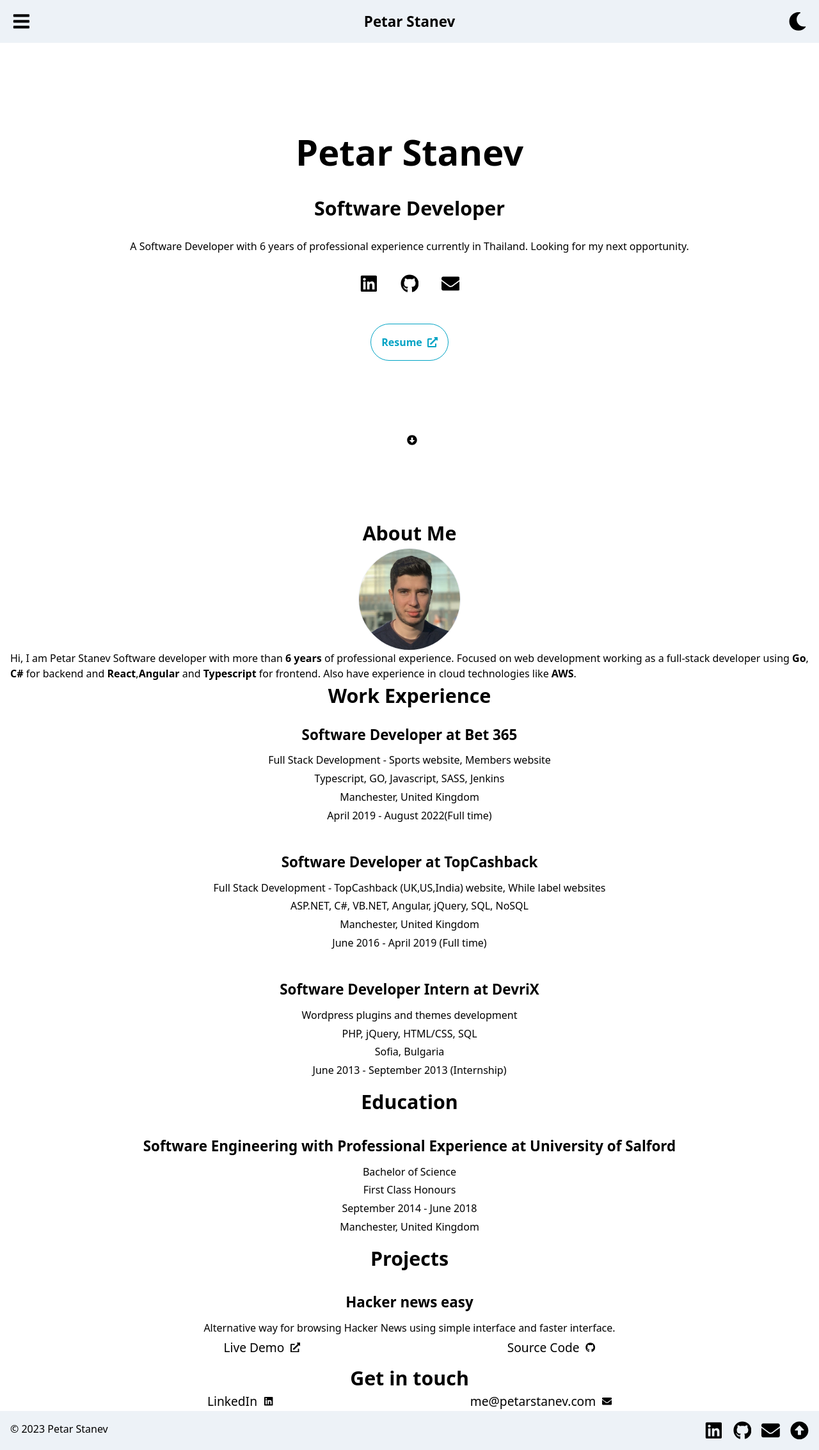
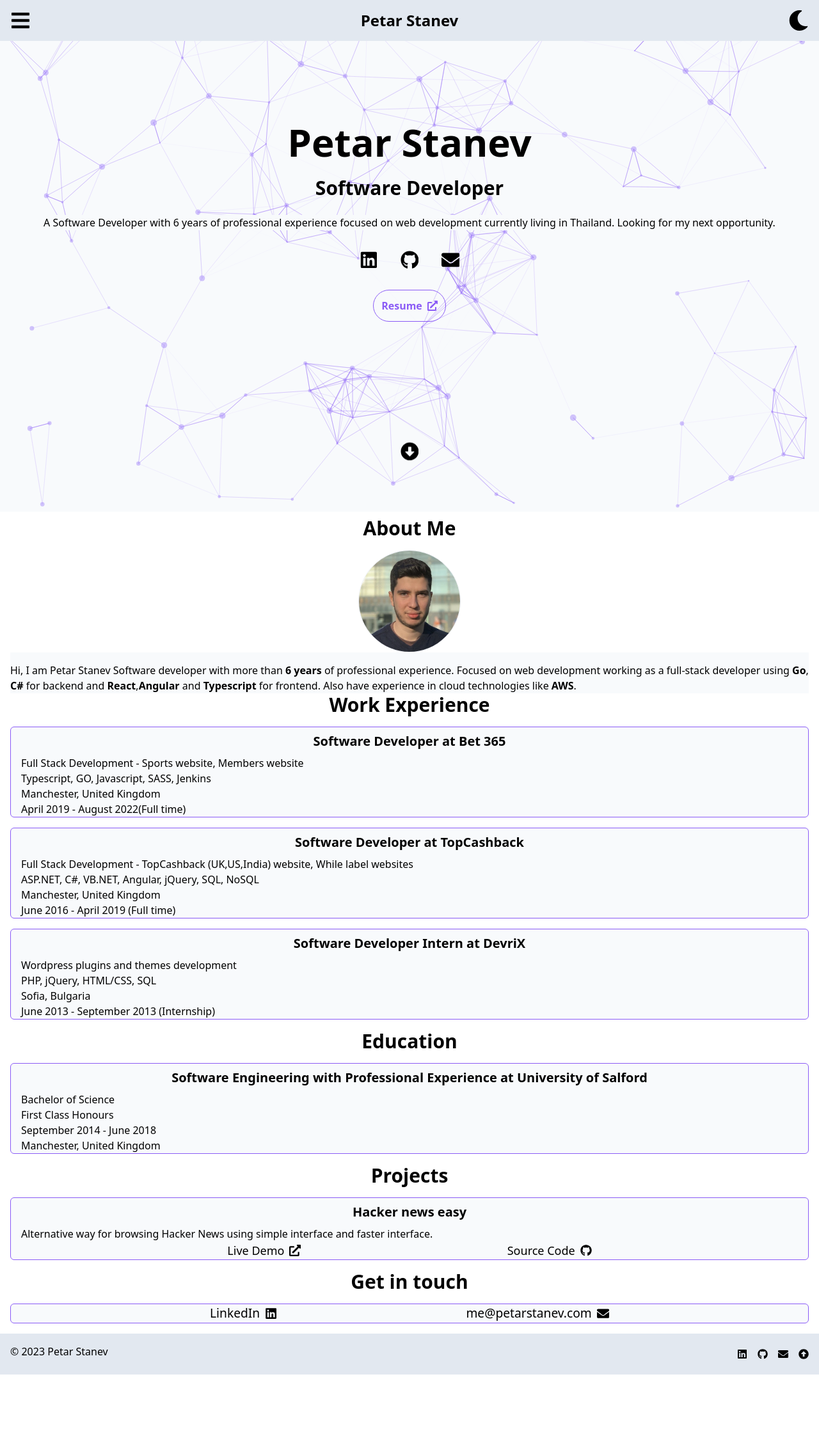
Before and after one commit to petarstanev/petarstanev.github.io, a Next.js app: page / in a window 1280 px wide. Shown: the whole page at 64% size. After the commit the page ends 2149 px from the top, so only its background shows below. Built offline with nearby package versions, Linux system fonts and the light colour scheme.

Commit message:
Add tsparticles and updated styles

```diff
--- a/components/About.tsx
+++ b/components/About.tsx
@@ -1,14 +1,14 @@
 
 const About = () => {
   return (
-    <section className="flex flex-col px-[1em] py-0 items-center">
-      <h2 className="text-center text-[1.9em]">About Me</h2>
+    <section className="flex flex-col px-4 items-center">
+      <h2 className="text-center text-3xl pb-4">About Me</h2>
       <img
-        className="w-[10em] border rounded-full border-solid border-[#eceff4]"
+        className="w-40 border rounded-full border-solid border-[#eceff4]"
         src="/profile.webp"
         alt="Petar Stanev profile photo"
       />
-      <p>
+      <p className="bg-slate-50 pt-4">
         Hi, I am Petar Stanev Software developer with more than
         <b> 6 years</b> of professional experience. Focused on web development
         working as a full-stack developer using <b>Go</b>, <b>C#</b> for backend
--- /dev/null
+++ b/components/Background.tsx
@@ -0,0 +1,85 @@
+import { useCallback } from "react";
+import Particles from "react-particles";
+import type { Container, Engine } from "tsparticles-engine";
+import { loadFull } from "tsparticles";
+
+const Background = () => {
+  const particlesInit = useCallback(async (engine: Engine) => {
+    console.log(engine);
+
+    // you can initialize the tsParticles instance (engine) here, adding custom shapes or presets
+    // this loads the tsparticles package bundle, it's the easiest method for getting everything ready
+    // starting from v2 you can add only the features you need reducing the bundle size
+    await loadFull(engine);
+  }, []);
+
+  //   const particlesLoaded = useCallback(
+  //     async (container: Container | undefined) => {
+  //       await console.log(container);
+  //     },
+  //     []
+  //   );
+
+  return (
+    <Particles
+      id="tsparticles"
+      className="absolute z-[-1]"
+      init={particlesInit}
+    //   height='100em'
+      //   loaded={particlesLoaded}
+      options={{
+        fullScreen: true,
+        background: {
+          color: {
+            value: "#f8fafc", //state-50
+          },
+        },
+        fpsLimit: 120,
+        particles: {
+          color: {
+            value: "#a78bfa",//violet-400
+          },
+          links: {
+            color: "#8b5cf6",
+            distance: 150,
+            enable: true,
+            opacity: 0.5,
+            width: 1,
+          },
+          collisions: {
+            enable: true,
+          },
+          move: {
+            direction: "none",
+            enable: true,
+            outModes: {
+              default: "bounce",
+            },
+            random: false,
+            speed: 2,
+            straight: false,
+          },
+          number: {
+            density: {
+              enable: true,
+              area: 800,
+            },
+            value: 100,
+          },
+          opacity: {
+            value: 0.5,
+          },
+          shape: {
+            type: "circle",
+          },
+          size: {
+            value: { min: 1, max: 5 },
+          },
+        },
+        detectRetina: true,
+      }}
+    />
+  );
+};
+
+export default Background;
--- a/components/Contact.jsx
+++ b/components/Contact.jsx
@@ -4,23 +4,31 @@ import { IconContext } from "react-icons";
 
 const Contact = () => {
   return (
-    <section className="flex flex-col px-[1em] py-0">
-      <h2 className="text-center text-[1.9em]">Get in touch</h2>
+    <section className="flex flex-col px-4">
+      <h2 className="text-center text-3xl">Get in touch</h2>
+      <article className="border px-4 my-4 rounded-md border-violet-500 bg-slate-50">
+
         <aside className="flex justify-evenly">
-        <IconContext.Provider value={{ size: ".8em", className: "ml-[.5em]" }}>
+          <IconContext.Provider
+            value={{ size: "1em", className: "ml-2" }}
+          >
             <a
-            className="flex text-[1.2em] items-baseline"
+              className="flex text-[1.2em] items-center"
               href="https://www.linkedin.com/in/petarstanev"
             >
               LinkedIn
               <FaLinkedin />
             </a>
-          <a className="flex text-[1.2em] items-baseline" href="mailto:me@petarstanev.com">
+            <a
+              className="flex text-[1.2em] items-center"
+              href="mailto:me@petarstanev.com"
+            >
               me@petarstanev.com
               <FaEnvelope />
             </a>
           </IconContext.Provider>
         </aside>
+      </article>
     </section>
   );
 };
--- a/components/Education.tsx
+++ b/components/Education.tsx
@@ -1,10 +1,9 @@
-
 const Education = () => {
   return (
-    <section className="flex flex-col px-[1em] py-0">
-        <h2 className="text-center text-[1.9em]">Education</h2>
-        <article className="mt-[0.5em] p-2.5 rounded-[20px] border-solid border-[#e6e6e6]">
-          <h3 className="text-[1.4em] text-center mx-0 my-[0.5em]">
+    <section className="flex flex-col px-4">
+      <h2 className="text-center text-3xl">Education</h2>
+      <article className="border px-4 my-4 rounded-md border-violet-500 bg-slate-50">
+        <h3 className="text-xl text-center my-2">
           Software Engineering with Professional Experience at{" "}
           <a
             href="https://www.salford.ac.uk/courses/undergraduate/software-engineering-professional-experience"
@@ -14,14 +13,10 @@ const Education = () => {
             University of Salford
           </a>
         </h3>
-          <p className="text-center mx-0 my-[0.3em]">Bachelor of Science</p>
-          <p className="text-center mx-0 my-[0.3em]">First Class Honours</p>
-          <p className="text-center mx-0 my-[0.3em]">
-            September 2014 - June 2018
-          </p>
-          <p className="text-center mx-0 my-[0.3em]">
-            Manchester, United Kingdom
-          </p>
+        <p>Bachelor of Science</p>
+        <p>First Class Honours</p>
+        <p>September 2014 - June 2018</p>
+        <p>Manchester, United Kingdom</p>
       </article>
     </section>
   );
--- a/components/Footer.jsx
+++ b/components/Footer.jsx
@@ -6,12 +6,12 @@ import { IconContext } from "react-icons";
 
 const Footer = () => {
   return (
-    <footer className="bg-[#edf2f7] flex p-[1em]">
-      <p className="flex-[1]">© 2023 Petar Stanev</p>
-      <section className="flex flex-[1] justify-end items-center">
-        <IconContext.Provider value={{ size: "1.8em" }}>
+    <footer className="flex bg-slate-200 p-4 h-16">
+      <p className="flex-1">© 2023 Petar Stanev</p>
+      <section className="flex flex-1 justify-end items-center">
+        <IconContext.Provider value={{ size: "1em" }}>
           <a
-            className="flex-[0_1_2em] pl-[1em]"
+            className="flex-[0_1_2em] pl-4"
             href="https://www.linkedin.com/in/petarstanev"
             target="_blank"
             rel="noopener noreferrer"
@@ -19,7 +19,7 @@ const Footer = () => {
             <FaLinkedin />
           </a>
           <a
-            className="flex-[0_1_2em] pl-[1em]"
+            className="flex-[0_1_2em] pl-4"
             href="https://github.com/petarstanev"
             target="_blank"
             rel="noopener noreferrer"
@@ -27,14 +27,14 @@ const Footer = () => {
             <FaGithub />
           </a>
           <a
-            className="flex-[0_1_2em] pl-[1em]"
+            className="flex-[0_1_2em] pl-4"
             href="mailto:me@petarstanev.com"
             target="_blank"
             rel="noopener noreferrer"
           >
             <FaEnvelope />
           </a>
-          <a className="flex-[0_1_2em] pl-[1em]" href="#">
+          <a className="flex-[0_1_2em] pl-4" href="#">
             <FaArrowAltCircleUp />
           </a>
         </IconContext.Provider>
--- a/components/Lead.tsx
+++ b/components/Lead.tsx
@@ -7,15 +7,16 @@ import { IconContext } from "react-icons";
 
 const Lead = () => {
   return (
-    <main className="text-center h-[93vh] pt-[8em] pb-0 px-[1em] flex flex-col">
-      <h1 className="text-[3.5em]">Petar Stanev</h1>
-      <h2 className="text-center text-[1.9em] my-[.8em]">Software Developer</h2>
-      <p>
-        A Software Developer with 6 years of professional experience currently
-        in Thailand. Looking for my next opportunity.
+    <IconContext.Provider value={{ size: "1.8em" }}>
+      <main className="text-center h-[93vh] pt-32 pb-0 px-4 flex flex-col">
+        <h1 className="text-6xl">Petar Stanev</h1>
+        <h2 className="text-center text-3xl my-[.8em]">Software Developer</h2>
+        <p className="bg-slate-50">
+          A Software Developer with 6 years of professional experience focused
+          on web development currently living in Thailand. Looking for my next
+          opportunity.
         </p>
         <div className="flex justify-center">
-        <IconContext.Provider value={{ size: "1.8em" }}>
           <a
             href="https://www.linkedin.com/in/petarstanev"
             target="_blank"
@@ -40,11 +41,10 @@ const Lead = () => {
           >
             <FaEnvelope />
           </a>
-        </IconContext.Provider>
         </div>
         <div></div>
         <a
-        className="self-center inline-flex border text-[#00a3c4] mt-[1em] p-4 rounded-[3em] border-solid border-[#00a3c4] items-center"
+          className="self-center inline-flex items-center border text-violet-500 p-3 rounded-full border-violet-500"
           href="/Resume Petar Stanev.pdf"
           target="_blank"
         >
@@ -53,13 +53,11 @@ const Lead = () => {
             <FaExternalLinkAlt />
           </IconContext.Provider>
         </a>
-      <div className="flex justify-center content-center flex-[1] items-center">
-      <IconContext.Provider value={{ size: "1em", className: "ml-[.5em]" }}>
-        <FaArrowAltCircleDown/>
-        </IconContext.Provider>
-
+        <div className="flex justify-center content-center flex-1 items-end pb-4 animate-bounce">
+            <FaArrowAltCircleDown />
         </div>
       </main>
+    </IconContext.Provider>
   );
 };
 
--- a/components/Navigation.tsx
+++ b/components/Navigation.tsx
@@ -4,13 +4,13 @@ import { IconContext } from "react-icons";
 
 const Navigation = () => {
   return (
-    <nav className="flex bg-[#edf2f7] justify-between items-center">
-      <IconContext.Provider value={{ size: "1.8em" }}>
-        <button className="p-[1.2em]">
+    <nav className="flex bg-slate-200 justify-between items-center">
+      <IconContext.Provider value={{ size: "2rem" }}>
+        <button className="p-4">
           <FaBars />
         </button>
-        <b className="text-[1.4em]">Petar Stanev</b>
-        <button className="p-[1.2em]">
+        <b className="text-2xl">Petar Stanev</b>
+        <button className="p-4">
           <FaMoon />
         </button>
       </IconContext.Provider>
--- a/components/Projects.tsx
+++ b/components/Projects.tsx
@@ -4,20 +4,20 @@ import { IconContext } from "react-icons";
 
 const Projects = () => {
   return (
-    <section className="flex flex-col px-[1em] py-0">
-      <h2 className="text-center text-[1.9em]">Projects</h2>
-      <IconContext.Provider value={{ size: ".8em", className: "ml-[.5em]" }}>
-        <article className="mt-[0.5em] p-2.5 rounded-[20px] border-solid border-[#e6e6e6]">
-          <h3 className="text-[1.4em] text-center mx-0 my-[0.5em]">
+    <section className="flex flex-col px-4">
+      <h2 className="text-center text-3xl">Projects</h2>
+      <IconContext.Provider value={{ size: "1em", className: "ml-2" }}>
+        <article className="border px-4 my-4 rounded-md border-violet-500 bg-slate-50">
+          <h3 className="text-xl text-center my-2">
             Hacker news easy
           </h3>
-          <p className="text-center mx-0 my-[0.3em]">
+          <p>
             Alternative way for browsing Hacker News using simple interface and
             faster interface.
           </p>
           <aside className="flex justify-evenly ">
             <a
-              className="flex text-[1.2em] items-baseline"
+              className="flex text-lg items-center"
               href="#"
               target="_blank"
               rel="noopener noreferrer"
@@ -26,7 +26,7 @@ const Projects = () => {
               <FaExternalLinkAlt />
             </a>
             <a
-              className="flex text-[1.2em] items-baseline"
+              className="flex text-lg items-center"
               href="https://github.com/petarstanev/hacker-news"
               target="_blank"
               rel="noopener noreferrer"
--- a/components/Work.tsx
+++ b/components/Work.tsx
@@ -1,9 +1,9 @@
 const Work = () => {
   return (
-    <section className="flex flex-col px-[1em] py-0">
-      <h2 className="text-center text-[1.9em]">Work Experience</h2>
-      <article className="p-2.5 rounded-[20px] border-solid border-[#e6e6e6]">
-        <h3 className="text-[1.4em] text-center mx-0 my-[0.5em]">
+    <section className="flex flex-col px-4">
+      <h2 className="text-center text-3xl">Work Experience</h2>
+      <article className="border px-4 my-4 rounded-md border-violet-500 bg-slate-50">
+        <h3 className="text-xl text-center my-2">
           Software Developer at{" "}
           <a
             href="https://www.bet365.com"
@@ -13,21 +13,21 @@ const Work = () => {
             Bet 365
           </a>
         </h3>
-        <p className="text-center mx-0 my-[0.3em]">
+        <p>
           Full Stack Development - Sports website, Members website
         </p>
-        <p className="text-center mx-0 my-[0.3em]">
+        <p>
           Typescript, GO, Javascript, SASS, Jenkins
         </p>
-        <p className="text-center mx-0 my-[0.3em]">
+        <p>
           Manchester, United Kingdom
         </p>
-        <p className="text-center mx-0 my-[0.3em]">
+        <p>
           April 2019 - August 2022(Full time)
         </p>
       </article>
-      <article className="mt-[0.5em] p-2.5 rounded-[20px] border-solid border-[#e6e6e6]">
-        <h3 className="text-[1.4em] text-center mx-0 my-[0.5em]">
+      <article className="border px-4 mb-4 rounded-md border-violet-500 bg-slate-50">
+        <h3 className="text-xl text-center my-2">
           Software Developer at{" "}
           <a
             href="https://www.topcashback.co.uk"
@@ -37,22 +37,22 @@ const Work = () => {
             TopCashback
           </a>
         </h3>
-        <p className="text-center mx-0 my-[0.3em]">
+        <p>
           Full Stack Development - TopCashback (UK,US,India) website, While
           label websites
         </p>
-        <p className="text-center mx-0 my-[0.3em]">
+        <p>
           ASP.NET, C#, VB.NET, Angular, jQuery, SQL, NoSQL
         </p>
-        <p className="text-center mx-0 my-[0.3em]">
+        <p>
           Manchester, United Kingdom
         </p>
-        <p className="text-center mx-0 my-[0.3em]">
+        <p>
           June 2016 - April 2019 (Full time)
         </p>
       </article>
-      <article className="mt-[0.5em] p-2.5 rounded-[20px] border-solid border-[#e6e6e6]">
-        <h3 className="text-[1.4em] text-center mx-0 my-[0.5em]">
+      <article className="border px-4 mb-4 rounded-md border-violet-500 bg-slate-50">
+        <h3 className="text-xl text-center my-2">
           Software Developer Intern at{" "}
           <a
             href="https://devrix.com"
@@ -62,14 +62,14 @@ const Work = () => {
             DevriX
           </a>
         </h3>
-        <p className="text-center mx-0 my-[0.3em]">
+        <p>
           Wordpress plugins and themes development
         </p>
-        <p className="text-center mx-0 my-[0.3em]">
+        <p>
           PHP, jQuery, HTML/CSS, SQL
         </p>
-        <p className="text-center mx-0 my-[0.3em]">Sofia, Bulgaria</p>
-        <p className="text-center mx-0 my-[0.3em]">
+        <p>Sofia, Bulgaria</p>
+        <p>
           June 2013 - September 2013 (Internship)
         </p>
       </article>
--- a/package.json
+++ b/package.json
@@ -18,6 +18,8 @@
     "react": "18.2.0",
     "react-dom": "18.2.0",
     "react-icons": "^4.8.0",
+    "react-particles": "^2.9.3",
+    "tsparticles": "^2.9.3",
     "typescript": "5.0.2"
   },
   "devDependencies": {
--- a/pages/index.tsx
+++ b/pages/index.tsx
@@ -7,19 +7,21 @@ import Education from "@/components/Education";
 import Projects from "@/components/Projects";
 import Contact from "@/components/Contact";
 import Footer from "@/components/Footer";
+import Background from "@/components/Background";
 
 export default function Home() {
   return (
     <>
+      <Background />
       <Header />
       <Navigation />
       <Lead />
       <About />
-      <Work/>
-      <Education/>
-      <Projects/>
-      <Contact/>
-      <Footer/>
+      <Work />
+      <Education />
+      <Projects />
+      <Contact />
+      <Footer />
     </>
   );
 }
--- a/styles/globals.css
+++ b/styles/globals.css
@@ -2,6 +2,20 @@
 @tailwind components;
 @tailwind utilities;
 
-h1,h2,h3,h4,h5,h6 {
-    font-weight: bold;
+@layer base {
+  h1 {
+    @apply font-bold;
+  }
+  h2 {
+    @apply font-bold;
+  }
+  h3 {
+    @apply font-bold;
+  }
+  h4 {
+    @apply font-bold;
+  }
+  h5 {
+    @apply font-bold;
+  }
 }
```
Also changed, not shown: 1 other file (tests, documents, lock files or other folders). Lines whose indentation alone changed are shown as unchanged.
